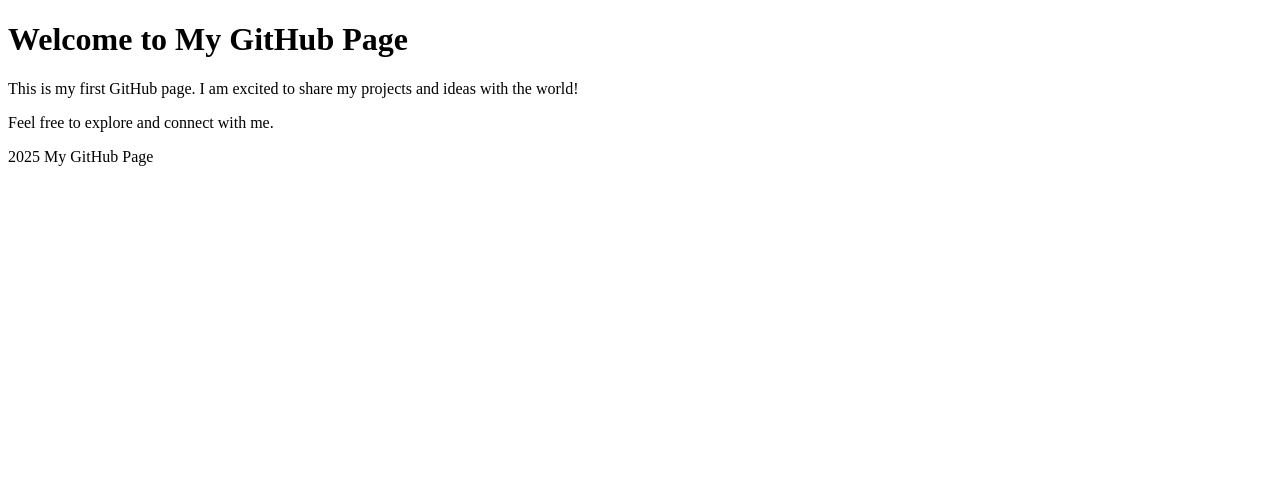
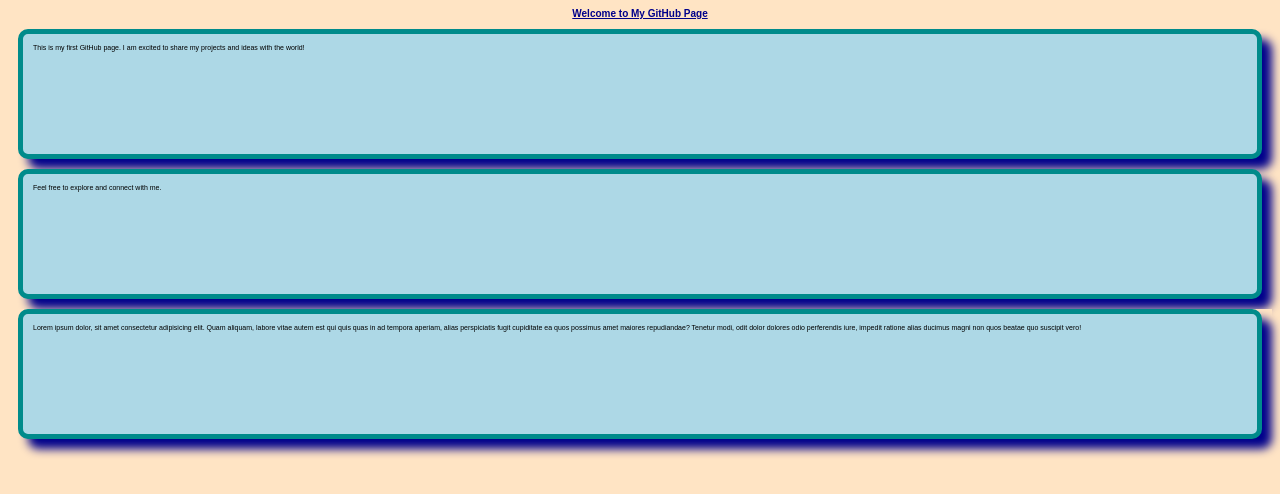
Before and after one commit to AbdurRouf230/Module3, a plain HTML site: page index.html in a window 1280 px wide. Drawn offline with Linux system fonts and the light colour scheme.

Commit message:
add Css file

```diff
--- a/index.html
+++ b/index.html
@@ -3,14 +3,15 @@
 <head>
     <meta charset="UTF-8">
     <meta name="viewport" content="width=device-width, initial-scale=1.0">
-    <title>My hello GitHub repo</title>
+    <link rel="stylesheet" href="styles/style.css">
+    <title>Lets Do it</title>
 </head>
 <body>
     <h1>Welcome to My GitHub Page</h1>
     <p>This is my first GitHub page. I am excited to share my projects and ideas with the world!</p>
     <p>Feel free to explore and connect with me.</p>
     <footer>
-        <p>2025 My GitHub Page</p>
+        <p>Lorem ipsum dolor, sit amet consectetur adipisicing elit. Quam aliquam, labore vitae autem est qui quis quas in ad tempora aperiam, alias perspiciatis fugit cupiditate ea quos possimus amet maiores repudiandae? Tenetur modi, odit dolor dolores odio perferendis iure, impedit ratione alias ducimus magni non quos beatae quo suscipit vero!</p>
     </footer>
 </body>
 </html>
--- /dev/null
+++ b/styles/style.css
@@ -0,0 +1,23 @@
+*{
+    font-size: 10px;
+    font-family: Arial, sans-serif;
+    background-color: bisque;
+}
+h1{
+    text-align: center;
+    text-decoration: underline;
+    color: darkblue;
+}
+
+p{
+    font-size: 7px;
+    height: 100px;
+    font-family: Arial, Helvetica, sans-serif;
+    background-color: lightblue;
+    border: 5px solid darkcyan;
+    border-radius: 10px;
+    margin: 10px;
+    padding: 10px;
+    box-shadow: 10px 10px 10px darkblue;
+
+}
```
